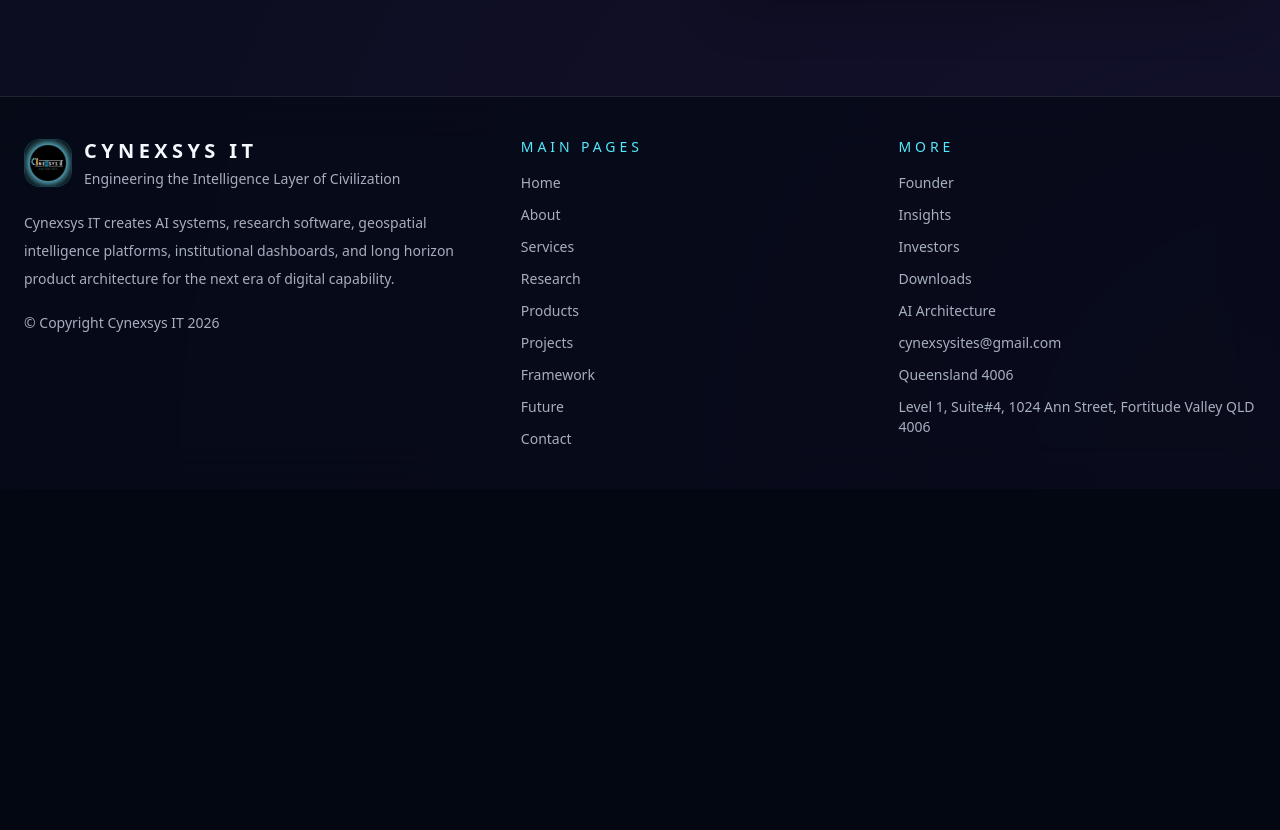
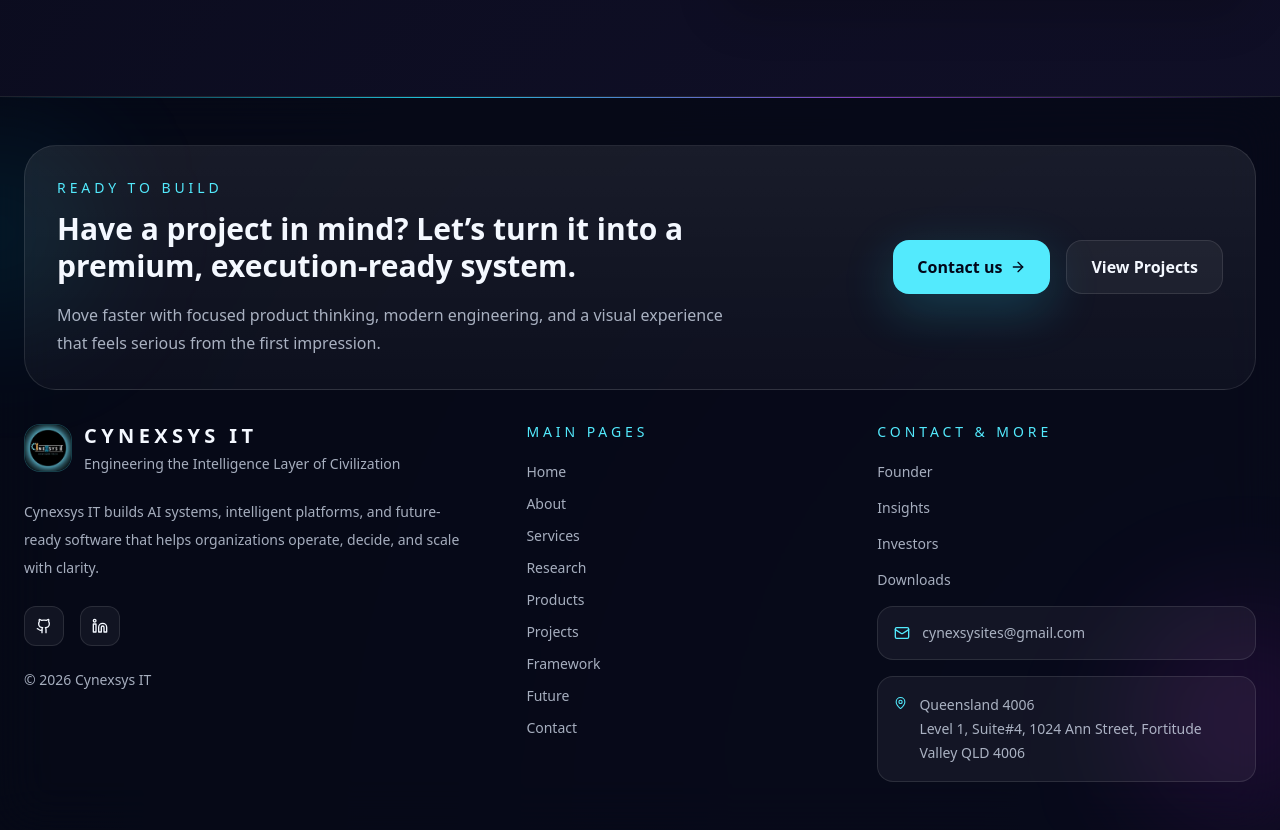
Before and after one commit to elprottoy-dev/cynexsys, a Next.js app: page / in a window 1280 px wide. Shown: the part 10216-11046 px from the top of the page. Before the commit the page ends 10705 px from the top, so only its background shows below. Built offline with nearby package versions, Linux system fonts and the light colour scheme.

Commit message:
Update footer.tsx

```diff
--- a/components/footer.tsx
+++ b/components/footer.tsx
@@ -1,32 +1,112 @@
 import Image from "next/image";
 import Link from "next/link";
+import { Mail, MapPin, Github, Linkedin, ArrowRight } from "lucide-react";
 import { navItems, secondaryNav, site } from "@/lib/site";
+import { Reveal } from "@/components/animated";
 
 export function Footer() {
   return (
-    <footer className="border-t border-[color:var(--line)] bg-[color:var(--nav)]/70 backdrop-blur-xl">
-      <div className="mx-auto grid max-w-7xl gap-10 px-6 py-10 md:grid-cols-[1.15fr_0.85fr_0.9fr]">
+    <Reveal>
+      <footer className="relative overflow-hidden border-t border-[color:var(--line)] bg-[color:var(--nav)]/75 backdrop-blur-xl">
+        <div className="pointer-events-none absolute inset-0 opacity-100">
+          <div className="absolute inset-x-0 top-0 h-px bg-[linear-gradient(90deg,transparent,rgba(34,211,238,0.9),rgba(168,85,247,0.75),transparent)]" />
+          <div className="absolute -left-24 top-10 h-48 w-48 rounded-full bg-cyan-400/10 blur-3xl" />
+          <div className="absolute -right-20 bottom-0 h-56 w-56 rounded-full bg-fuchsia-500/10 blur-3xl" />
+        </div>
+
+        <div className="relative mx-auto max-w-7xl px-6 py-12">
+          <div className="mb-8 rounded-[2rem] border border-[color:var(--line)] bg-[linear-gradient(180deg,rgba(255,255,255,0.08),rgba(255,255,255,0.03))] p-6 md:p-8">
+            <div className="flex flex-col gap-6 md:flex-row md:items-center md:justify-between">
+              <div className="max-w-2xl">
+                <div className="text-sm uppercase tracking-[0.28em] text-cyan-300">
+                  Ready to build
+                </div>
+                <h2 className="mt-3 text-2xl font-black leading-tight md:text-3xl">
+                  Have a project in mind? Let’s turn it into a premium, execution-ready system.
+                </h2>
+                <p className="mt-4 text-sm leading-7 text-[color:var(--muted)] md:text-base">
+                  Move faster with focused product thinking, modern engineering, and a visual experience
+                  that feels serious from the first impression.
+                </p>
+              </div>
+
+              <div className="flex flex-wrap gap-4">
+                <Link
+                  href="/contact"
+                  className="group inline-flex items-center gap-2 rounded-2xl bg-cyan-300 px-6 py-3.5 font-semibold text-slate-950 shadow-[0_16px_50px_rgba(34,211,238,0.22)] transition duration-300 hover:-translate-y-[2px] hover:shadow-[0_20px_60px_rgba(34,211,238,0.32)]"
+                >
+                  Contact us
+                  <ArrowRight className="h-4 w-4 transition-transform duration-300 group-hover:translate-x-1" />
+                </Link>
+
+                <Link
+                  href="/projects"
+                  className="rounded-2xl border border-[color:var(--line)] bg-[color:var(--panel)] px-6 py-3.5 font-semibold transition duration-300 hover:-translate-y-[2px] hover:border-cyan-300/35 hover:bg-white/[0.08]"
+                >
+                  View Projects
+                </Link>
+              </div>
+            </div>
+          </div>
+
+          <div className="grid gap-12 md:grid-cols-[1.2fr_0.8fr_1fr]">
             <div>
               <div className="flex items-center gap-3">
                 <div className="relative h-12 w-12 overflow-hidden rounded-2xl border border-cyan-300/25 bg-black/40">
                   <Image src="/logo.jpg" alt="Cynexsys logo" fill className="object-cover" />
                 </div>
                 <div>
-              <div className="text-xl font-black tracking-[0.22em]">{site.name.toUpperCase()}</div>
+                  <div className="text-xl font-black tracking-[0.22em]">
+                    {site.name.toUpperCase()}
+                  </div>
                   <div className="mt-1 text-sm text-[color:var(--muted)]">{site.tagline}</div>
                 </div>
               </div>
-          <p className="mt-5 max-w-md text-sm leading-7 text-[color:var(--muted)]">
-            Cynexsys IT creates AI systems, research software, geospatial intelligence platforms, institutional dashboards, and long horizon product architecture for the next era of digital capability.
+
+              <p className="mt-6 max-w-md text-sm leading-7 text-[color:var(--muted)]">
+                Cynexsys IT builds AI systems, intelligent platforms, and future-ready software
+                that helps organizations operate, decide, and scale with clarity.
               </p>
-          <div className="mt-5 text-sm text-[color:var(--muted)]"> © Copyright Cynexsys IT 2026</div>
+
+              <div className="mt-6 flex gap-4">
+                <a
+                  href="https://github.com"
+                  target="_blank"
+                  rel="noreferrer"
+                  className="flex h-10 w-10 items-center justify-center rounded-xl border border-[color:var(--line)] bg-[color:var(--panel)] transition duration-300 hover:-translate-y-[2px] hover:border-cyan-300/40 hover:text-cyan-300 hover:shadow-[0_0_24px_rgba(34,211,238,0.16)]"
+                  aria-label="GitHub"
+                >
+                  <Github className="h-4 w-4" />
+                </a>
+
+                <a
+                  href="https://linkedin.com"
+                  target="_blank"
+                  rel="noreferrer"
+                  className="flex h-10 w-10 items-center justify-center rounded-xl border border-[color:var(--line)] bg-[color:var(--panel)] transition duration-300 hover:-translate-y-[2px] hover:border-cyan-300/40 hover:text-cyan-300 hover:shadow-[0_0_24px_rgba(34,211,238,0.16)]"
+                  aria-label="LinkedIn"
+                >
+                  <Linkedin className="h-4 w-4" />
+                </a>
+              </div>
+
+              <div className="mt-6 text-sm text-[color:var(--muted)]">
+                © {new Date().getFullYear()} Cynexsys IT
+              </div>
             </div>
 
             <div>
-          <div className="text-sm uppercase tracking-[0.28em] text-cyan-300">Main pages</div>
-          <div className="mt-4 grid gap-3 text-sm text-[color:var(--muted)]">
+              <div className="text-sm uppercase tracking-[0.28em] text-cyan-300">
+                Main Pages
+              </div>
+
+              <div className="mt-5 grid gap-3 text-sm text-[color:var(--muted)]">
                 {navItems.map((item) => (
-              <Link key={item.href} href={item.href} className="hover:text-cyan-300">
+                  <Link
+                    key={item.href}
+                    href={item.href}
+                    className="transition duration-300 hover:translate-x-1 hover:text-cyan-300"
+                  >
                     {item.label}
                   </Link>
                 ))}
@@ -34,19 +114,43 @@
             </div>
 
             <div>
-          <div className="text-sm uppercase tracking-[0.28em] text-cyan-300">More</div>
-          <div className="mt-4 grid gap-3 text-sm text-[color:var(--muted)]">
-            {secondaryNav.slice(0, 5).map((item) => (
-              <Link key={item.href} href={item.href} className="hover:text-cyan-300">
+              <div className="text-sm uppercase tracking-[0.28em] text-cyan-300">
+                Contact & More
+              </div>
+
+              <div className="mt-5 grid gap-4 text-sm text-[color:var(--muted)]">
+                {secondaryNav.slice(0, 4).map((item) => (
+                  <Link
+                    key={item.href}
+                    href={item.href}
+                    className="transition duration-300 hover:translate-x-1 hover:text-cyan-300"
+                  >
                     {item.label}
                   </Link>
                 ))}
-            <a href={`mailto:${site.email}`} className="hover:text-cyan-300">{site.email}</a>
+
+                <div className="flex items-center gap-3 rounded-2xl border border-[color:var(--line)] bg-[color:var(--panel)] p-4 transition duration-300 hover:border-cyan-300/30 hover:shadow-[0_0_28px_rgba(34,211,238,0.08)]">
+                  <Mail className="h-4 w-4 text-cyan-300" />
+                  <a
+                    href={`mailto:${site.email}`}
+                    className="transition hover:text-cyan-300"
+                  >
+                    {site.email}
+                  </a>
+                </div>
+
+                <div className="flex items-start gap-3 rounded-2xl border border-[color:var(--line)] bg-[color:var(--panel)] p-4 transition duration-300 hover:border-cyan-300/30 hover:shadow-[0_0_28px_rgba(34,211,238,0.08)]">
+                  <MapPin className="mt-[2px] h-4 w-4 text-cyan-300" />
+                  <div className="leading-6">
                     <div>{site.addressLines[0]}</div>
                     <div>{site.addressLines[1]}</div>
                   </div>
                 </div>
               </div>
+            </div>
+          </div>
+        </div>
       </footer>
+    </Reveal>
   );
 }
```
Lines whose indentation alone changed are shown as unchanged.
